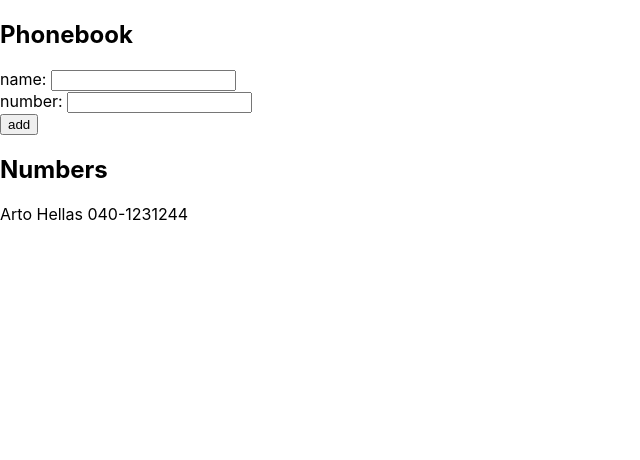
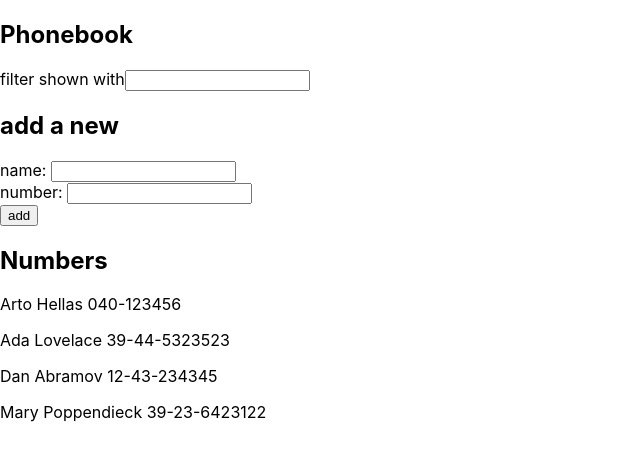
Before and after one commit to lapptomi/Fullstack-Open-2020, a React (Create React App) app in the folder Osa2/puhelinluettelo/: page / in a window 1280 px wide. Shown: the top 460 px of the page, without its empty margins (0-640 px from the left). Built offline with nearby package versions, Linux system fonts and the light colour scheme.

Commit message:
Osa2 - tehtävä 2.9 tehty

```diff
--- a/Osa2/puhelinluettelo/src/App.js
+++ b/Osa2/puhelinluettelo/src/App.js
@@ -2,11 +2,18 @@
 
 const App = () => {
   const [persons, setPersons] = useState([
-    { name: 'Arto Hellas', number: '040-1231244' }
+    { name: 'Arto Hellas', number: '040-123456' },
+    { name: 'Ada Lovelace', number: '39-44-5323523' },
+    { name: 'Dan Abramov', number: '12-43-234345' },
+    { name: 'Mary Poppendieck', number: '39-23-6423122' }
   ])
   const [newName, setNewName] = useState('')
   const [newNumber, setNewNumber] = useState('')
+  const [nameFilter, setNameFilter] = useState('')
 
+  const handleFilterChange = (event) => {
+    setNameFilter(event.target.value)
+  }
 
   const handleNameChange = (event) => {
     setNewName(event.target.value)
@@ -35,10 +42,16 @@
     }
   }
 
+  const filteredPersons = persons.filter(person => {
+   return person.name.toLowerCase().includes(nameFilter.toLowerCase())
+  })
 
   return (
     <div>
       <h2>Phonebook</h2>
+        filter shown with
+        <input value={nameFilter} onChange={handleFilterChange} />
+      <h2>add a new</h2>
       <form onSubmit={handleFormSubmit}>
         <div>
           name: <input value={newName} onChange={handleNameChange} />
@@ -51,7 +64,7 @@
         </div>
       </form>
       <h2>Numbers</h2>
-      {persons.map((person, i) =>
+      {filteredPersons.map((person, i) =>
         <p key={i}>{person.name} {person.number}</p>
       )}
     </div>
```
